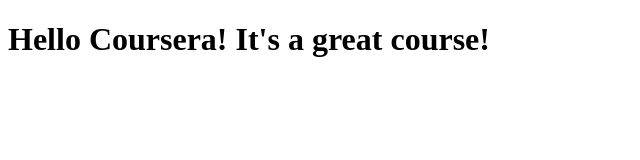
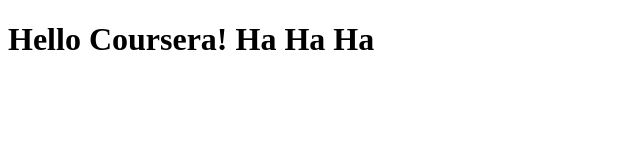
Before and after one commit to snitkdan/Hopkins-Web-Dev-Coursera, a plain HTML site: page site/index.html in a window 1280 px wide. Shown: the whole page, without its empty margins (0-640 px from the left). Drawn offline with Linux system fonts and the light colour scheme.

Commit message:
Merging with Master

```diff
--- a/site/index.html
+++ b/site/index.html
@@ -5,7 +5,7 @@
     <title>Hello Coursera!</title>
 </head>
 <body>
-<h1>Hello Coursera! It's a great course!</h1>
+<h1>Hello Coursera! Ha Ha Ha</h1>
 
 </body>
 </html>
```
